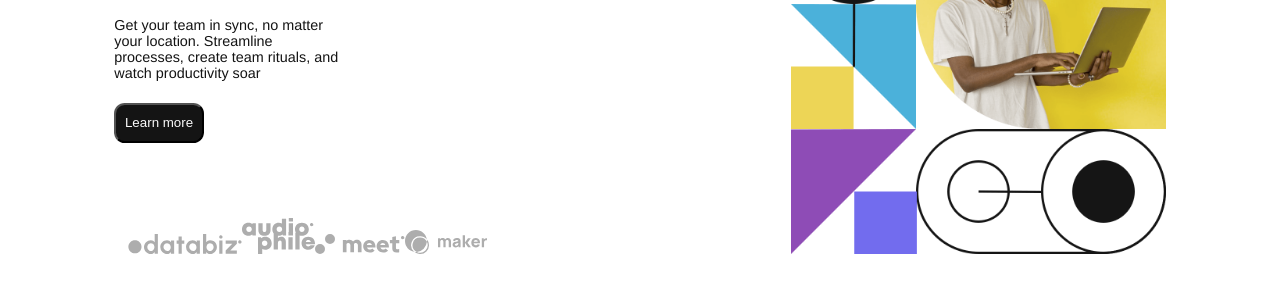
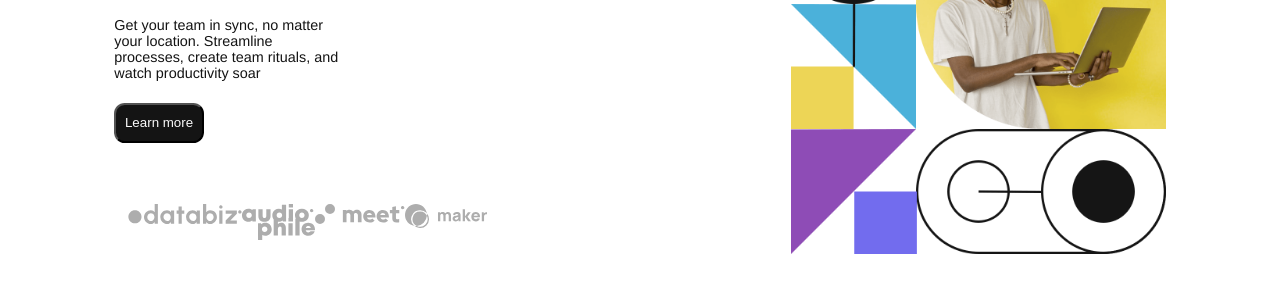
Before and after one commit to NikkyXO/Snap_project, a plain HTML site: page snap-project/snap.html in a window 1280 px wide. Shown: the part 297-590 px from the top of the page. Drawn offline with Linux system fonts and the light colour scheme.

Commit message:
modified styles

```diff
--- a/snap-project/Styles/common.css
+++ b/snap-project/Styles/common.css
@@ -44,11 +44,19 @@
 
 .container_footer {
   display: flex;
-  justify-content: space-around;
-  align-items: flex-end;
+  justify-content: space-between;
+  align-items: center;
   height: 20%;
   width: 20%;
   position: absolute;
   bottom: 0;
   left: 10%;
 }
+
+.container_footer div {
+  width: 45%;
+  height: 10px;
+}
+
+/* div embed {
+} */
```
